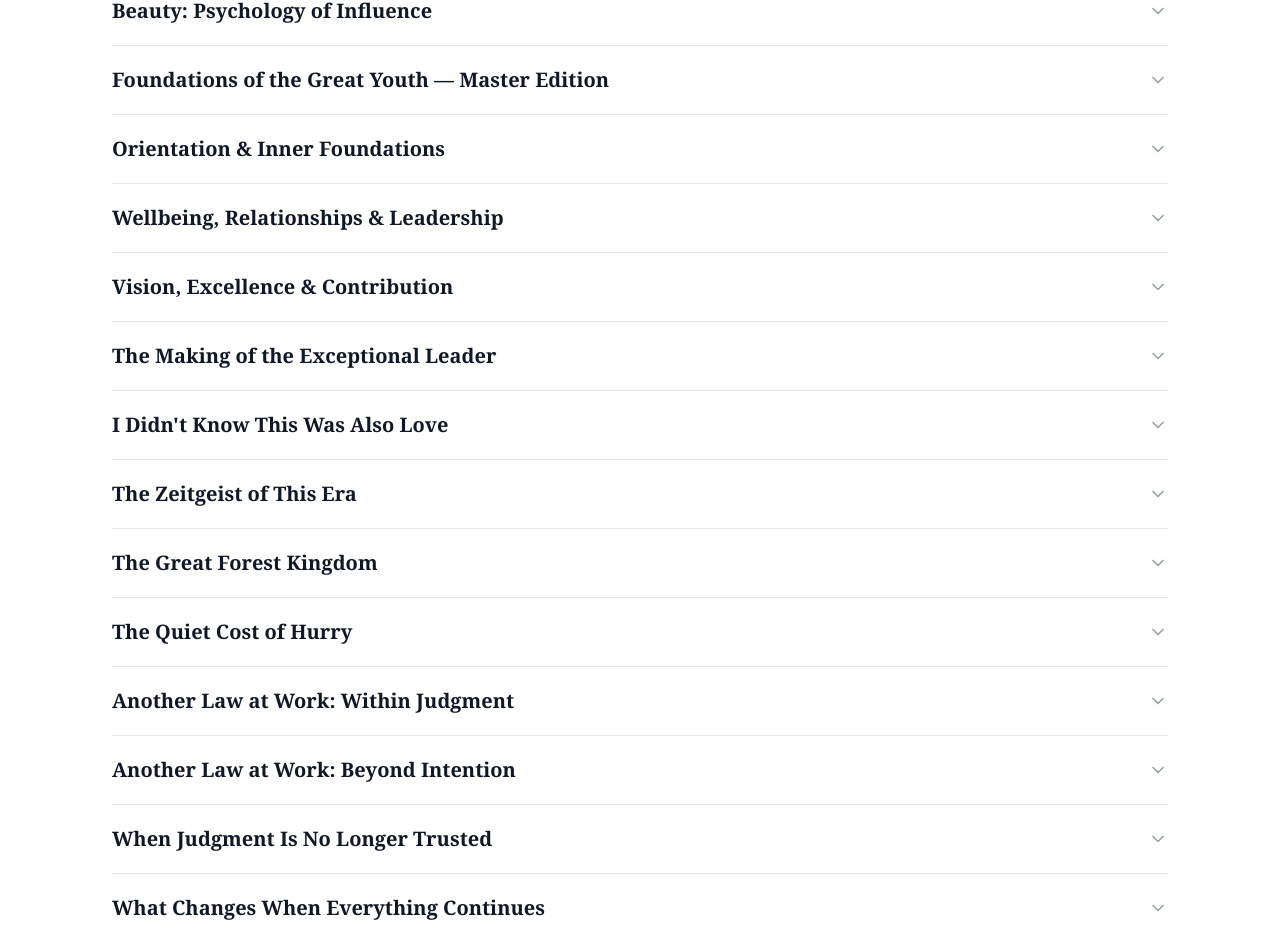
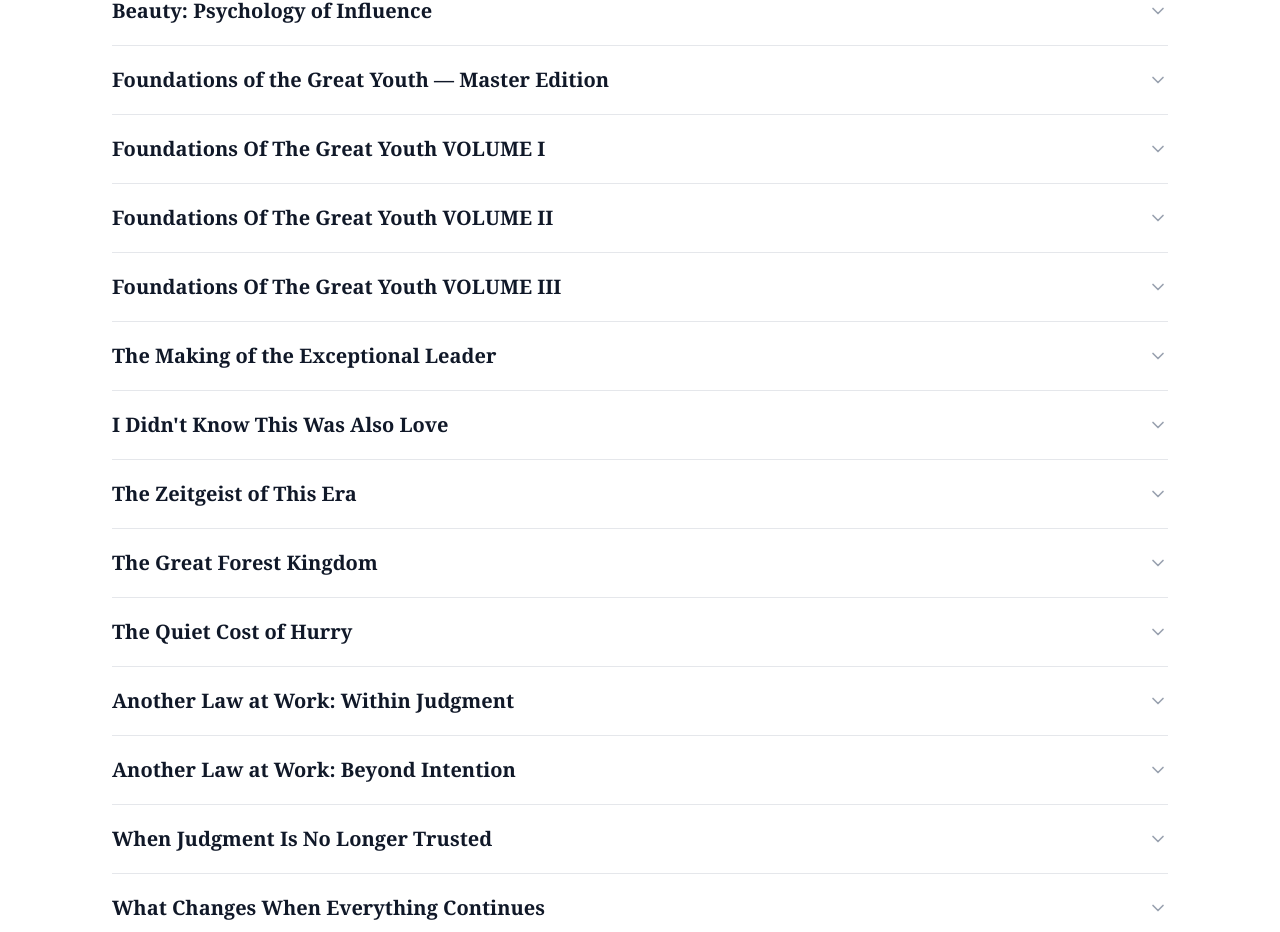
Before and after one commit to annice5/books-dkarthur, a React (Vite) app: page /theDkArthurCanon in a window 1280 px wide. Shown: the part 2051-2983 px from the top of the page. Built offline with nearby package versions, Linux system fonts and the light colour scheme.

Commit message:
made changes

```diff
--- a/src/pages/theDkArhturCanon.jsx
+++ b/src/pages/theDkArhturCanon.jsx
@@ -91,17 +91,17 @@ const profiles = [
     audience: ['Young people', 'Parents', 'Mentors', 'Educators', 'Youth leaders', 'Anyone interested in personal formation and development'],
     themes: ['Identity', 'Responsibility', 'Self-awareness', 'Leadership', 'Discipline', 'Purpose', 'Excellence', 'Contribution'],
     seriesProgression: [
-      'Volume I → Orientation & Inner Foundations',
-      'Volume II → Wellbeing, Relationships & Leadership',
-      'Volume III → Vision, Excellence & Contribution',
+      'Volume I → Foundations Of The Great Youth - Orientation & Inner Foundations',
+      'Volume II → Foundations Of The Great Youth - Wellbeing, Relationships & Leadership',
+      'Volume III → Foundations Of The Great Youth - Vision, Excellence & Contribution',
     ],
     threadText: 'Begin where all development begins: position.',
     threadTarget: 'foundations-of-the-great-youth-vol1',
   },
   {
     slug: 'foundations-of-the-great-youth-vol1',
-    title: 'Orientation & Inner Foundations',
-    subtitle: 'Foundations of the Great Youth, Volume I',
+    title: ' Foundations Of The Great Youth VOLUME I',
+    subtitle: 'Orientation & Inner Foundations',
     hook: 'Before direction comes position. Before responsibility comes awareness.',
     overview: 'The first volume of the Master Edition focuses on identity, self-awareness, discipline, internal stability, and personal formation. Rather than beginning with ambition, goals, or achievement, the work begins with position. It explores how individuals come to understand themselves, recognise internal patterns, establish healthy foundations, and develop the awareness required for sustainable growth.',
     why: 'Many developmental systems begin by asking young people where they want to go. This volume begins with a different question: Who is the person who intends to go there? The work exists to strengthen the foundations upon which future responsibility, leadership, and contribution will eventually rest.',
@@ -113,8 +113,8 @@ const profiles = [
   },
   {
     slug: 'foundations-of-the-great-youth-vol2',
-    title: 'Wellbeing, Relationships & Leadership',
-    subtitle: 'Foundations of the Great Youth, Volume II',
+    title: ' Foundations Of The Great Youth VOLUME II ',
+    subtitle: 'Wellbeing, Relationships & Leadership',
     hook: 'Strength is tested where life becomes shared.',
     overview: 'The second volume introduces relationship, influence, interaction, leadership, wellbeing, and the external pressures that challenge internal stability. What has been established within Volume I is now tested against other people, changing environments, competing influences, and increasing responsibility.',
     why: 'Development does not occur in isolation. Character, wellbeing, and leadership reveal themselves most clearly in relation to others. This volume explores how internal formation remains stable while navigating external demands.',
@@ -126,8 +126,8 @@ const profiles = [
   },
   {
     slug: 'foundations-of-the-great-youth-vol3',
-    title: 'Vision, Excellence & Contribution',
-    subtitle: 'Foundations of the Great Youth, Volume III',
+    title: ' Foundations Of The Great Youth VOLUME III ',
+    subtitle: 'Vision, Excellence & Contribution',
     hook: 'Development reaches maturity when it becomes responsibility.',
     overview: 'The final volume extends outward into direction, purpose, excellence, contribution, and long-term responsibility. Building on the foundations established in the earlier volumes, the work examines how individuals position themselves within a wider field of consequence and contribution.',
     why: 'Personal growth is not an end in itself. The purpose of formation is not self-improvement alone, but the development of individuals capable of carrying responsibility, serving others, and contributing meaningfully over time.',
@@ -565,7 +565,7 @@ const TheDkArthurCanon = () => {
     if (el) {
       const timer = setTimeout(() => {
         el.scrollIntoView({ behavior: 'smooth', block: 'start' })
-      }, 80)
+      }, 400)
       return () => clearTimeout(timer)
     }
   }, [openSlug])
```
